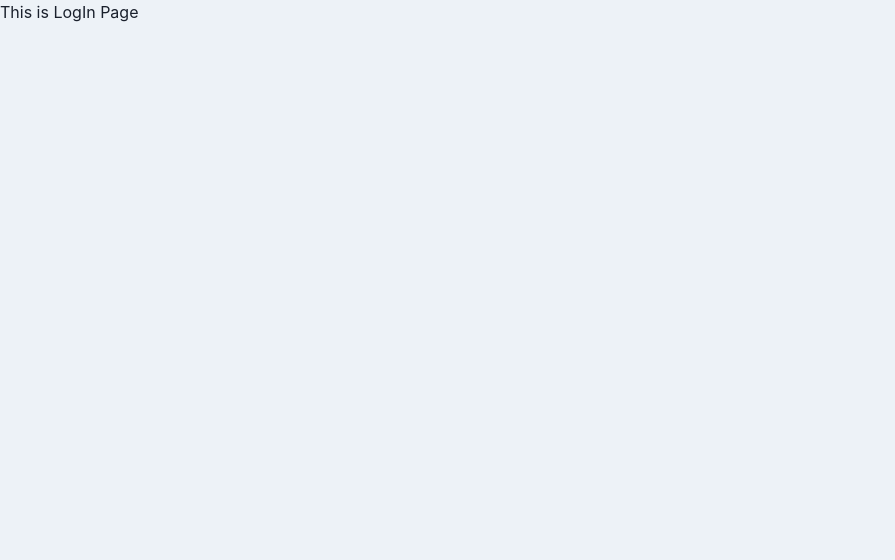
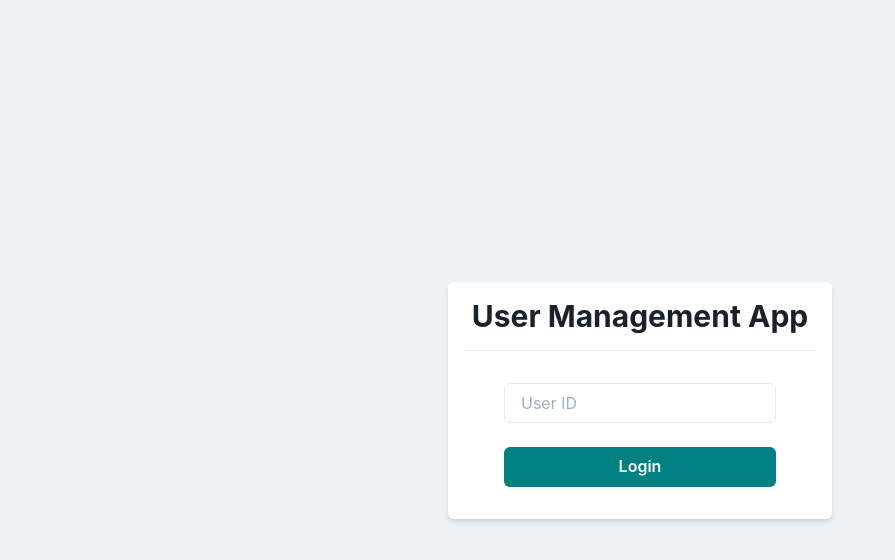
Before and after one commit to gyokufoo/jakee-chakraui-in-tsx, a React (Create React App) app: page / in a window 1280 px wide. Shown: the top 560 px of the page, without its empty margins (0-895 px from the left). Built offline with nearby package versions, Linux system fonts and the light colour scheme.

Commit message:
create login page

```diff
--- a/src/components/organisms/layout/Header.tsx
+++ b/src/components/organisms/layout/Header.tsx
@@ -8,7 +8,7 @@
   const { isOpen, onOpen, onClose } = useDisclosure();
   const navigate = useNavigate();
 
-  const onClickHome = () => navigate("/home");
+  const onClickHome = useCallback(() => navigate("/home"), []);
   const onClickSetting = useCallback(() => navigate("/home/setting"), []);
   const onClickUserManagement = useCallback(
     () => navigate("/home/user_management"),
--- a/src/components/pages/Login.tsx
+++ b/src/components/pages/Login.tsx
@@ -1,9 +1,29 @@
 import { VFC, memo } from "react";
+import {
+  Box,
+  Flex,
+  Input,
+  Heading,
+  Button,
+  Divider,
+  Stack,
+} from "@chakra-ui/react";
 
 export const Login: VFC = memo(() => {
   return (
-    <div>
-      <p>This is LogIn Page</p>
-    </div>
+    <Flex align="center" justify="center" height="100vh">
+      <Box bg="white" w="sm" p={4} borderRadius="md" shadow="md">
+        <Heading as="h1" size="lg" textAlign="center">
+          User Management App
+        </Heading>
+        <Divider my={4} />
+        <Stack spacing={6} py={4} px={10}>
+          <Input placeholder="User ID"></Input>
+          <Button bg="teal" color="white" _hover={{ opacity: 0.8 }}>
+            Login
+          </Button>
+        </Stack>
+      </Box>
+    </Flex>
   );
 });
```
